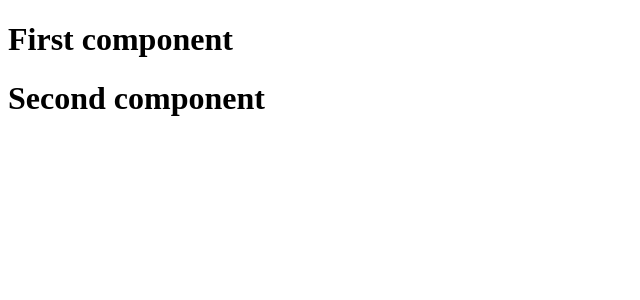
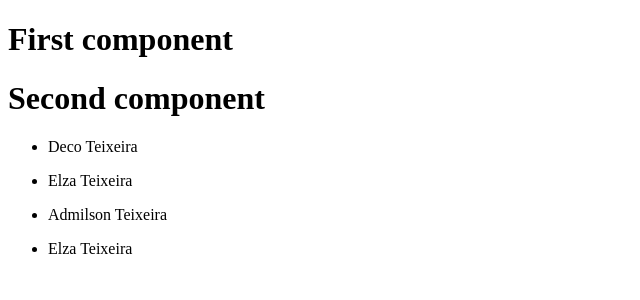
Before and after one commit to andytxr/React-Legado, a React app: page / in a window 1280 px wide. Shown: the top 300 px of the page, without its empty margins (0-640 px from the left). Built offline with nearby package versions, Linux system fonts and the light colour scheme.

Commit message:
Creating Child Components

```diff
--- /dev/null
+++ b/src/components/family.jsx
@@ -0,0 +1,18 @@
+import React from "react";
+
+import Member from './familyMember';
+
+export default props => {
+
+    return(
+
+        <div>
+            <Member name="Deco" lastName="Teixeira" />
+            <Member name="Elza" lastName="Teixeira" />
+            <Member name="Admilson" lastName="Teixeira" />
+            <Member name="Elza" lastName="Teixeira" />
+        </div>
+
+    )
+
+}
--- /dev/null
+++ b/src/components/familyMember.jsx
@@ -0,0 +1,13 @@
+import React from "react";
+
+export default props => {
+
+    return (
+
+        <ul>
+            <li>{props.name} {props.lastName}</li>
+        </ul>
+
+    )
+
+}
--- a/src/index.jsx
+++ b/src/index.jsx
@@ -2,12 +2,14 @@ import React from "react";
 import ReactDOM from 'react-dom';
 
 import Component from './components/component';
+import Family from "./components/family";
 
 ReactDOM.render(
 
     <div>
         <Component.First/>
         <Component.Second/>
+        <Family/>
     </div>
 
 , document.getElementById('app'));
```
